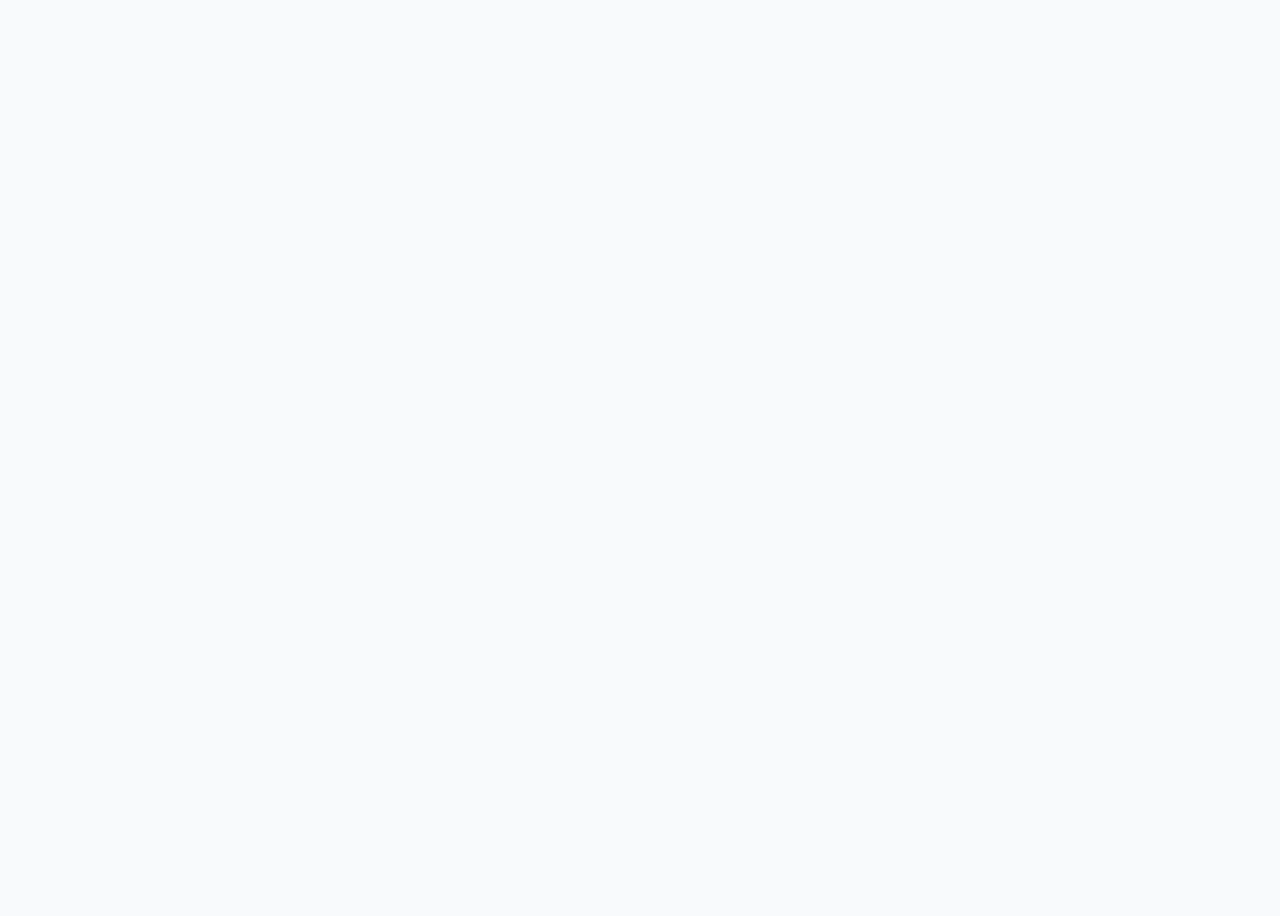
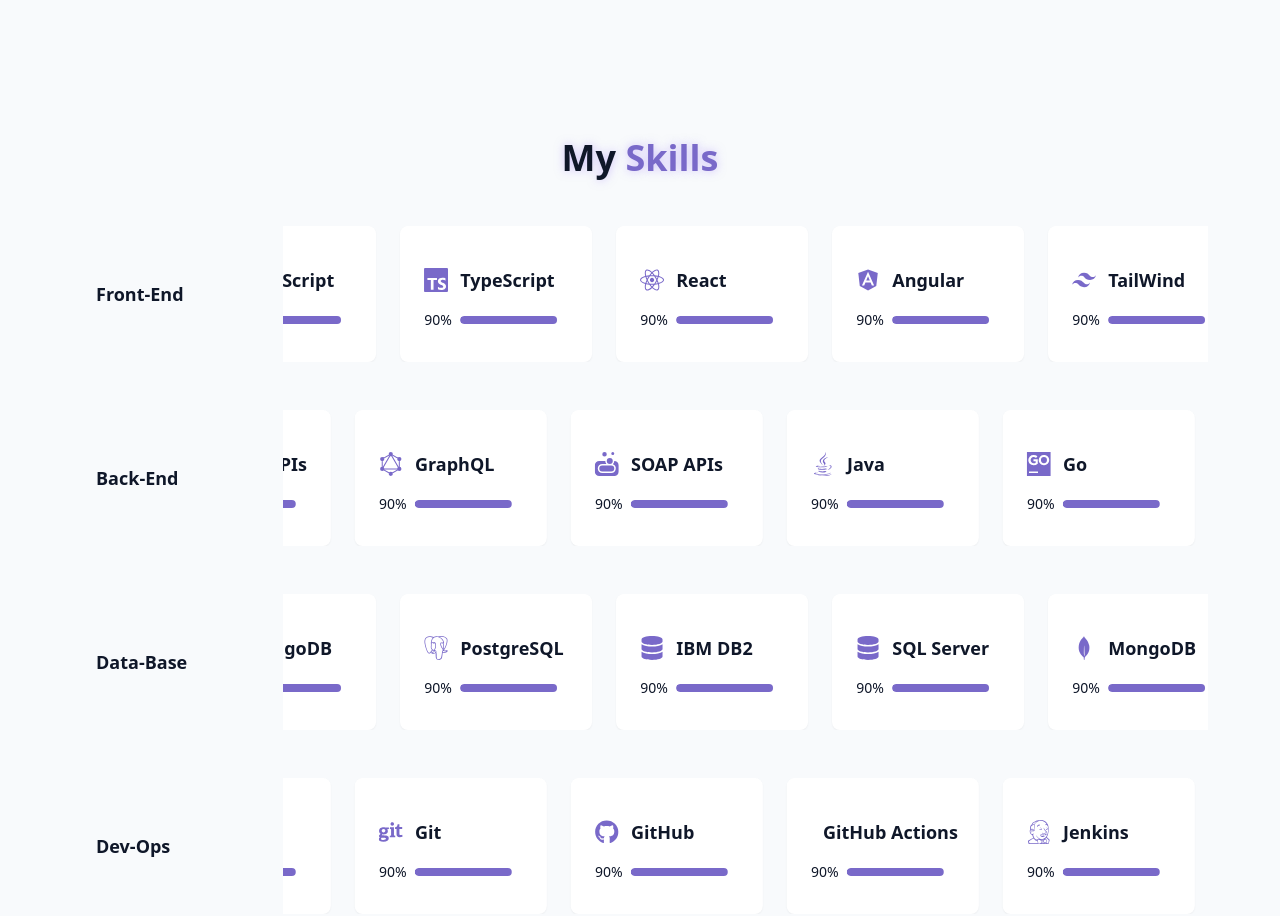
Before and after one commit to vishnutejnk/Portfolio, a React (Vite) app: page / in a window 1280 px wide. Shown: the part 1440-2356 px from the top of the page. Before the commit the page ends 1482 px from the top, so only its background shows below. Built offline with nearby package versions, Linux system fonts and the light colour scheme.

Commit message:
Add Skills Carousel section and card hover animation

```diff
--- a/package.json
+++ b/package.json
@@ -17,6 +17,7 @@
     "lucide-react": "^0.510.0",
     "react": "^19.1.0",
     "react-dom": "^19.1.0",
+    "react-icons": "^5.5.0",
     "react-router-dom": "^7.6.0",
     "tailwind-merge": "^3.3.0",
     "tailwindcss": "^4.1.6"
--- a/src/Components/AboutMeSection.tsx
+++ b/src/Components/AboutMeSection.tsx
@@ -27,7 +27,7 @@
                         </div>
                     </div>
                     <div className="grid grid-cols-1 gap-6">
-                        <div className="gradient-border p-6 card-hover">
+                        <div className="gradient-border p-6 card-hover ">
                             <div className="flex items-start gap-4">
                                 <div className="p-3 rounded-full bg-primary/10">
                                     <Code className="h-6 w-6 text-primary">
--- /dev/null
+++ b/src/Components/SkillsSection.tsx
@@ -0,0 +1,152 @@
+import { cn } from "../lib/utils";
+// Importing icons from react-icons
+import {
+  FaHtml5,
+  FaJs,
+  FaReact,
+  FaAngular,
+  FaPython,
+  FaNodeJs,
+  FaJava,
+  FaDatabase,
+  FaDocker,
+  FaJenkins,
+  FaGithub,
+  FaGit,
+  FaSoap,
+  FaAws,
+  FaMicrosoft
+} from "react-icons/fa";
+import {
+  SiTypescript,
+  SiTailwindcss,
+  SiNextdotjs,
+  SiGoland,
+  SiSpringboot,
+  SiApachekafka,
+  SiGraphql,
+  SiKubernetes,
+  SiGithubactions,
+  SiMongodb,
+  SiPostgresql
+} from "react-icons/si";
+
+import { TbApi } from "react-icons/tb"; // For RESTful APIs
+const allSkills = [
+  {
+    category: "Front-End",
+    skills: [
+      { name: "HTML/CSS", level: 90, icon: FaHtml5 },
+      { name: "JavaScript", level: 90, icon: FaJs },
+      { name: "TypeScript", level: 90, icon: SiTypescript },
+      { name: "React", level: 90, icon: FaReact },
+      { name: "Angular", level: 90, icon: FaAngular },
+      { name: "TailWind", level: 90, icon: SiTailwindcss },
+      { name: "Next.js", level: 90, icon: SiNextdotjs },
+      { name: "React Native", level: 90, icon: FaReact }
+    ]
+  },
+  {
+    category: "Back-End",
+    skills: [
+      { name: "Java", level: 90, icon: FaJava },
+      { name: "Go", level: 90, icon: SiGoland },
+      { name: "Python", level: 90, icon: FaPython },
+      { name: "Node.js", level: 90, icon: FaNodeJs },
+      { name: "SpringBoot", level: 90, icon: SiSpringboot },
+      { name: "Kafka", level: 90, icon: SiApachekafka },
+      { name: "RESTful APIs", level: 90, icon: TbApi },
+      { name: "GraphQL", level: 90, icon: SiGraphql },
+      { name: "SOAP APIs", level: 90, icon: FaSoap }
+    ]
+  },
+  {
+    category: "Data-Base",
+    skills: [
+      { name: "SQL Server", level: 90, icon: FaDatabase },
+      { name: "MongoDB", level: 90, icon: SiMongodb },
+      { name: "PostgreSQL", level: 90, icon: SiPostgresql },
+      { name: "IBM DB2", level: 90, icon: FaDatabase }
+    ]
+  },
+  {
+    category: "Dev-Ops",
+    skills: [
+      { name: "Git", level: 90, icon: FaGit },
+      { name: "GitHub", level: 90, icon: FaGithub },
+      { name: "GitHub Actions", level: 90, icon: SiGithubactions },
+      { name: "Jenkins", level: 90, icon: FaJenkins },
+      { name: "Docker", level: 90, icon: FaDocker },
+      { name: "Kubernetes", level: 90, icon: SiKubernetes },
+      { name: "AWS", level: 90, icon: FaAws },
+      { name: "Azure", level: 90, icon: FaMicrosoft }
+    ]
+  }
+];
+export const SkillsSection = () => {
+    return (
+        <section id="skills" className="py-24 px-4 relative">
+            <div className="container mx-auto max-w-6xl">
+                <h2 className="text-3xl md:text-4xl font-bold mb-12 text-center text-glow">
+                    My <span className="text-primary">Skills</span>
+                </h2>
+                {allSkills.map((skillsByCategory, index) => {
+                    // Calculate total width for the carousel based on the number of skills
+                    const animationDuration = 70;
+                    return (
+
+                        <div key={index} className="grid grid-cols-[15%_85%] gap-6 mb-12">
+                            {/* Category Label */}
+                            <div className="flex items-center">
+                                <h3 className="text-lg font-semibold capitalize text-foreground">
+                                    {skillsByCategory.category}
+                                </h3>
+                            </div>
+
+                            {/* Carousel Container */}
+                            <div className="overflow-hidden">
+                                <div
+                                    className={cn(
+                                        "flex gap-6 carousel-track",
+                                        index % 2 === 0 ? "animate-scroll-left" : "animate-scroll-right"
+                                    )}
+                                    style={{
+                                        display: "flex",
+                                        whiteSpace: "nowrap",
+                                        animationDuration: `${animationDuration}s`
+                                    }}
+                                >
+                                    {/* Duplicate skills for seamless scrolling */}
+                                    {[...skillsByCategory.skills, ...skillsByCategory.skills, ...skillsByCategory.skills, ...skillsByCategory.skills, ...skillsByCategory.skills]
+                                    .map((skill, skillIndex) => (
+                                        <div
+                                            key={`${index}-${skillIndex}`}
+                                            className={cn(
+                                                "bg-card p-2 md:p-6 rounded-lg shadow-xs card-hover flex-shrink-0 w-16 md:w-48",
+                                                "flex-col justify-center items-center"
+                                            )}
+                                        >
+                                            <div className="flex flex-col items-center mb-2 md:mb-4 md:flex-row pt-4">
+                                                <skill.icon className="text-primary text-2xl mb-2 md:mb-0 md:mr-3" />
+                                                <h3 className="hidden md:block font-semibold text-lg">{skill.name}</h3>
+                                            </div>
+                                            <div className="flex flex-col md:flex-row md:items-center items-center mb-2">
+                                                <span className="text-sm text-foreground mb-1 md:mb-0 md:mr-2">{skill.level}%</span>
+                                                <div className="hidden md:block w-full bg-secondary/50 h-2 rounded-full overflow-hidden">
+                                                    <div
+                                                    className="bg-primary h-2 rounded-full origin-left animate-[grow_1.5s_ease_out]"
+                                                    style={{ width: `${skill.level}%` }}
+                                                    />
+                                                </div>
+                                            </div>
+                                        </div>
+                                    ))}
+                                </div>
+                            </div>
+                        </div>
+                    )
+                })}
+            </div>
+        </section>
+    );
+};
--- a/src/index.css
+++ b/src/index.css
@@ -18,7 +18,17 @@
   --animate-fade-in-delay-3: fade-in 0.7s ease-out 0.6s forwards;
   --animate-fade-in-delay-4: fade-in 0.7s ease-out 0.8s forwards;
   --animate-meteor: meteor 0.5s linear infinite;
+  --animate-scroll-left: scroll-left linear infinite;
+  --animate-scroll-right: scroll-right linear infinite;
 
+  @keyframes scroll-left {
+      0% { transform: translateX(0); }
+      100% { transform: translateX(-400%); }
+  }
+  @keyframes scroll-right {
+      0% { transform: translateX(-400%); }
+      100% { transform: translateX(0); }
+  }
   @keyframes float {
     0%,
     100% {
@@ -62,7 +72,9 @@
   }
 
 }
-
+.carousel-track:hover {
+  animation-play-state: paused;
+}
 @layer base {
   :root {
     --background: 210 40% 98%;
@@ -135,6 +147,11 @@
 
 @utility card-hover {
   @apply transition-transform duration-300 hover:scale-[1.02] hover:shadow-lg;
+   &:hover {
+        @media (hover: hover) {
+            border-color: var(--primary)
+        }
+    }
 }
 
 @utility gradient-border {
@@ -157,15 +174,6 @@
   box-shadow: 0 0 10px 2px hsl(var(--star-glow));
 }
 
-/* @utility meteor-dark {
-  @apply absolute bg-linear-to-r from-white via-white to-transparent rounded-full;
-  box-shadow: 0 0 10px 5 px rgba(255, 255, 255, 0.3)
-}
-
-@utility meteor-light {
-  @apply absolute bg-linear-to-r from-white via-white to-transparent rounded-full;
-  box-shadow: 0 0 10px 5 px rgba(255, 255, 255, 0.3)
-} */
 
 @utility meteor {
   @apply absolute rounded-full;
--- a/src/pages/Home.tsx
+++ b/src/pages/Home.tsx
@@ -4,6 +4,7 @@
 import { NavBar } from "../Components/NavBar";
 import { HeroSection } from "../Components/HeroSection";
 import { AboutMeSection } from "../Components/AboutMeSection";
+import { SkillsSection } from "../Components/SkillsSection";
 
 export const Home = () => {
 
@@ -43,6 +44,7 @@
         <main className="scroll-snap-parent">
             <HeroSection/>
             <AboutMeSection/>
+            <SkillsSection/>
         </main>
         {/* Footer */}
     </div>
```
Also changed, not shown: 1 other file (tests, documents, lock files or other folders).
